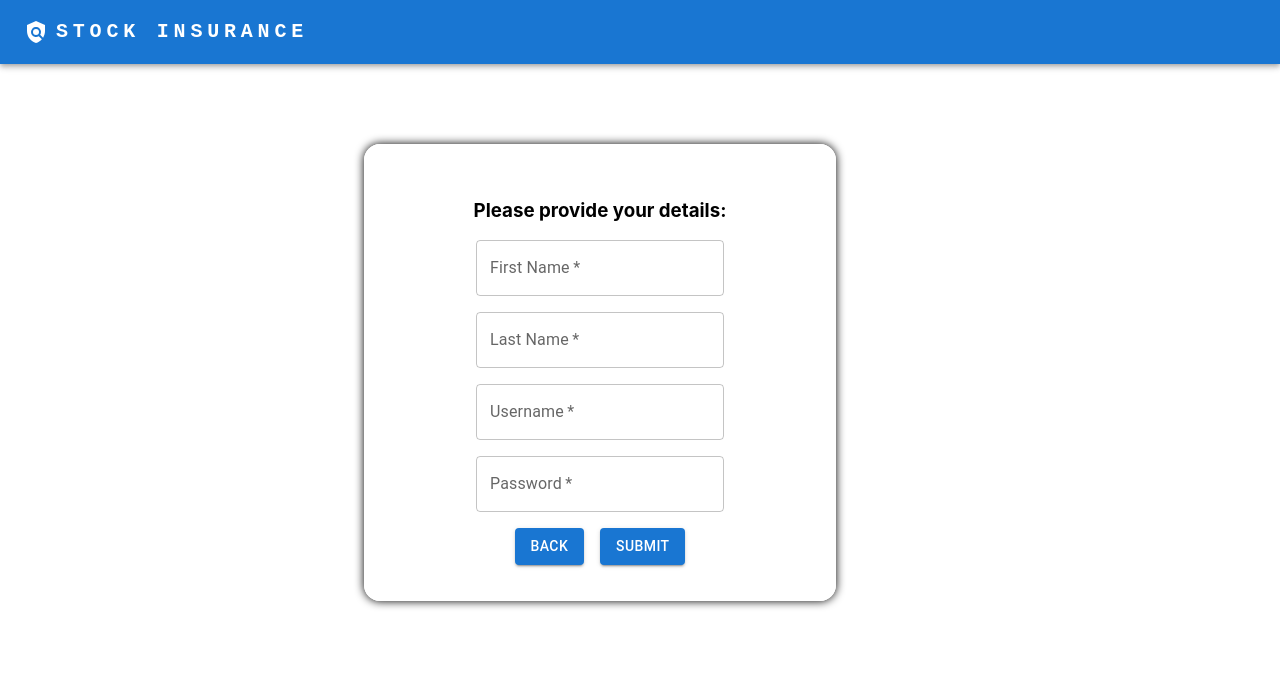
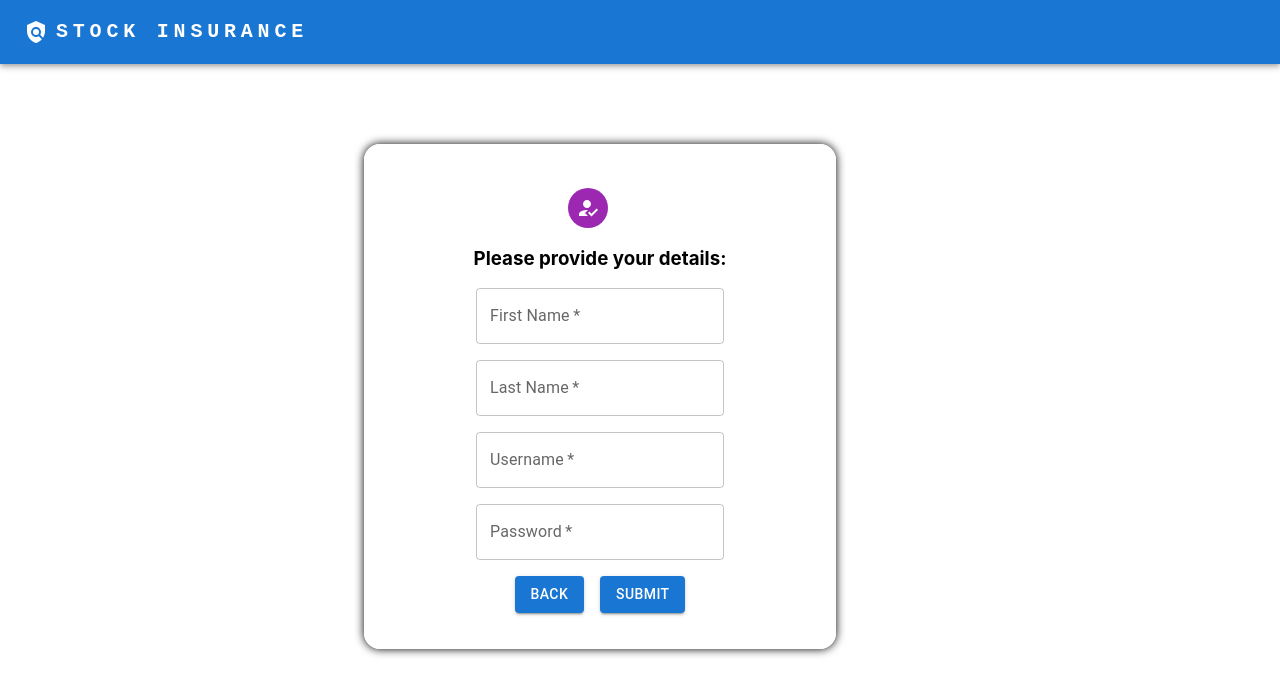
Before and after one commit to SuryaSriRamDevulapalli/StockInsuranceVS, a React (Create React App) app: page /register in a window 1280 px wide. Shown: the top 694 px of the page. Built offline with nearby package versions, Linux system fonts and the light colour scheme.

Commit message:
Chnages3

```diff
--- a/src/HomePage/MainHomePage.js
+++ b/src/HomePage/MainHomePage.js
@@ -37,7 +37,7 @@
     const handleInsurance = () =>{
       navigate('/list')
     }
-    const location = useLocation();
+        const location = useLocation();
         const { userData } = location.state || {};
 
     const handleProfile = () =>{
--- a/src/HomePage/Profile.js
+++ b/src/HomePage/Profile.js
@@ -15,18 +15,12 @@
 
     // useEffect(() => {
     //     if (!userData) {
-    //         const storedUserData = localStorage.getItem('userData');
     //         if (storedUserData) {
-    //             setUserData(JSON.parse(storedUserData));
     //         } else {
     //             navigate('/login');
     //         }
     //     }
     // }, [userData, navigate]);
-
-
-
-
 
     if (!userData) {
         return <div>Loading user details or redirecting...</div>;
--- a/src/HomePage/Registration.js
+++ b/src/HomePage/Registration.js
@@ -1,11 +1,12 @@
 import React, {  useEffect, useState } from 'react';
 import { useNavigate, useParams } from 'react-router-dom';
 import {  getuser, register } from './LoginService';
-import { Box, Button, Container, TextField } from '@mui/material';
+import { Avatar, Box, Button, Container, TextField } from '@mui/material';
 import Toolbar from '@mui/material/Toolbar';
 import Typography from '@mui/material/Typography';
 import AppBar from '@mui/material/AppBar';
 import PolicyIcon from '@mui/icons-material/Policy';
+import HowToRegIcon from '@mui/icons-material/HowToReg';
 
 
 export default function Registration() {
@@ -86,8 +87,12 @@
       </AppBar>
     </Box>
     <Container maxWidth="sm">
+
     <Box sx={{alignItems: 'center',justifyContent: 'center',mt:10,border: '4px solid', borderColor: "white",borderRadius: '16px', p: 4,
     boxShadow: '0px 0px 10px rgba(0,0,0,1.5)', maxWidth: 400}}>
+      <Avatar sx={{ m: 1, bgcolor: 'secondary.main',ml:21}}>
+            <HowToRegIcon/>
+            </Avatar>
     <form onSubmit={handleSubmit}>
            <h3>Please provide your details:</h3>
             <TextField sx={{mb:2}} id="firstname" label="First Name" variant="outlined" name="firstname" placeholder="Stock Value" onChange={handleChange}  value={userData.firstname} required/>
```
